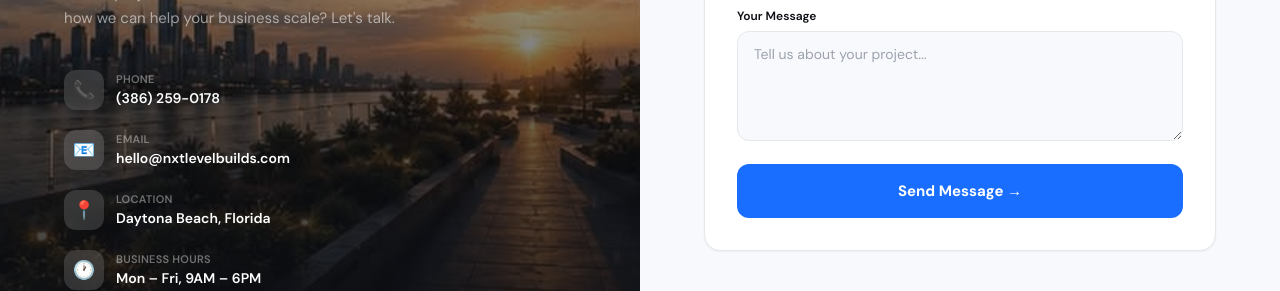
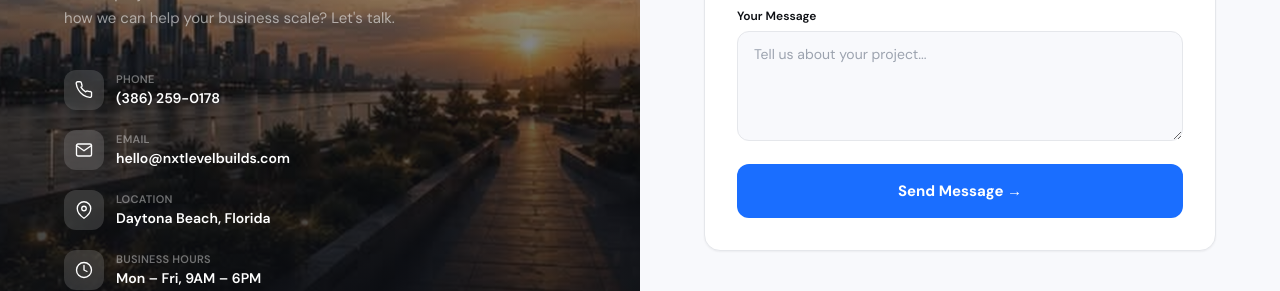
Before and after one commit to brennercory50-sys/nxtlevelbuikds, a Next.js app: page /contact in a window 1280 px wide. Shown: the part 511-802 px from the top of the page. Built offline with nearby package versions, Linux system fonts and the light colour scheme.

Commit message:
Replace emoji icons with SVG icons on contact page
https://claude.ai/code/session_012nsTpxgezdJ2RpVgxWdXtc

```diff
--- a/app/contact/page.tsx
+++ b/app/contact/page.tsx
@@ -24,13 +24,13 @@ export default function Contact() {
               </p>
               <div className="space-y-5">
                 {[
-                  { icon:'📞', label:'Phone', val:'(386) 259-0178' },
-                  { icon:'📧', label:'Email', val:'hello@nxtlevelbuilds.com' },
-                  { icon:'📍', label:'Location', val:'Daytona Beach, Florida' },
-                  { icon:'🕐', label:'Business Hours', val:'Mon – Fri, 9AM – 6PM' },
+                  { icon: <svg width="18" height="18" viewBox="0 0 24 24" fill="none" stroke="currentColor" strokeWidth="1.8" strokeLinecap="round" strokeLinejoin="round"><path d="M22 16.92v3a2 2 0 0 1-2.18 2 19.79 19.79 0 0 1-8.63-3.07A19.5 19.5 0 0 1 4.69 12 19.79 19.79 0 0 1 1.61 3.18 2 2 0 0 1 3.6 1h3a2 2 0 0 1 2 1.72c.127.96.361 1.903.7 2.81a2 2 0 0 1-.45 2.11L7.91 8.2a16 16 0 0 0 6.29 6.29l.61-.61a2 2 0 0 1 2.11-.45c.907.339 1.85.573 2.81.7A2 2 0 0 1 22 16.92z"/></svg>, label:'Phone', val:'(386) 259-0178' },
+                  { icon: <svg width="18" height="18" viewBox="0 0 24 24" fill="none" stroke="currentColor" strokeWidth="1.8" strokeLinecap="round" strokeLinejoin="round"><path d="M4 4h16c1.1 0 2 .9 2 2v12c0 1.1-.9 2-2 2H4c-1.1 0-2-.9-2-2V6c0-1.1.9-2 2-2z"/><polyline points="22,6 12,13 2,6"/></svg>, label:'Email', val:'hello@nxtlevelbuilds.com' },
+                  { icon: <svg width="18" height="18" viewBox="0 0 24 24" fill="none" stroke="currentColor" strokeWidth="1.8" strokeLinecap="round" strokeLinejoin="round"><path d="M21 10c0 7-9 13-9 13s-9-6-9-13a9 9 0 0 1 18 0z"/><circle cx="12" cy="10" r="3"/></svg>, label:'Location', val:'Daytona Beach, Florida' },
+                  { icon: <svg width="18" height="18" viewBox="0 0 24 24" fill="none" stroke="currentColor" strokeWidth="1.8" strokeLinecap="round" strokeLinejoin="round"><circle cx="12" cy="12" r="10"/><polyline points="12 6 12 12 16 14"/></svg>, label:'Business Hours', val:'Mon – Fri, 9AM – 6PM' },
                 ].map(c => (
                   <div key={c.label} className="flex gap-3 items-center">
-                    <div className="w-10 h-10 bg-white/15 backdrop-blur rounded-xl flex items-center justify-center text-lg flex-shrink-0">{c.icon}</div>
+                    <div className="w-10 h-10 bg-white/15 backdrop-blur rounded-xl flex items-center justify-center text-white flex-shrink-0">{c.icon}</div>
                     <div>
                       <p className="text-[11px] font-semibold text-white/40 uppercase tracking-wide">{c.label}</p>
                       <p className="text-[14px] font-semibold text-white">{c.val}</p>
```
